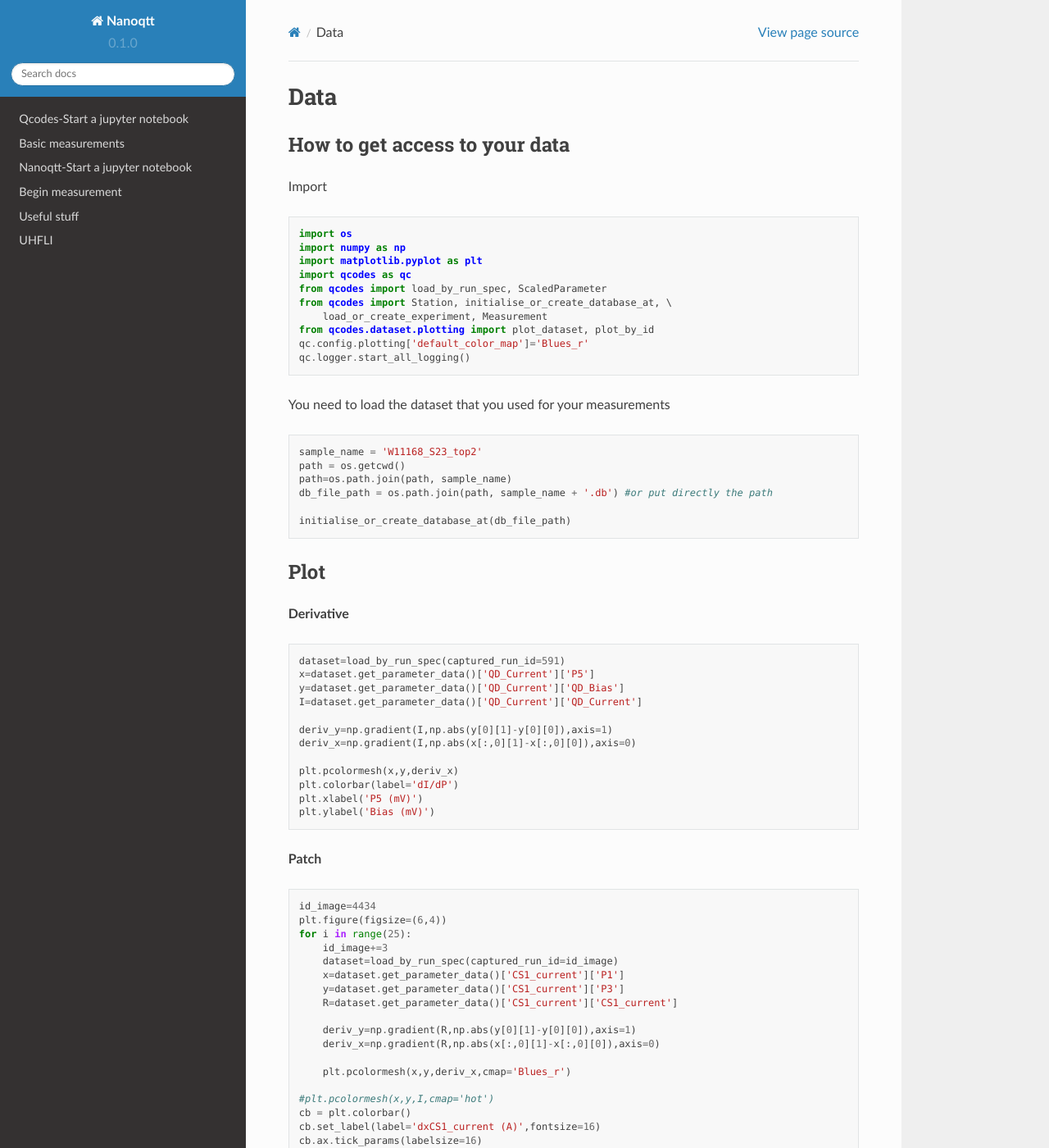
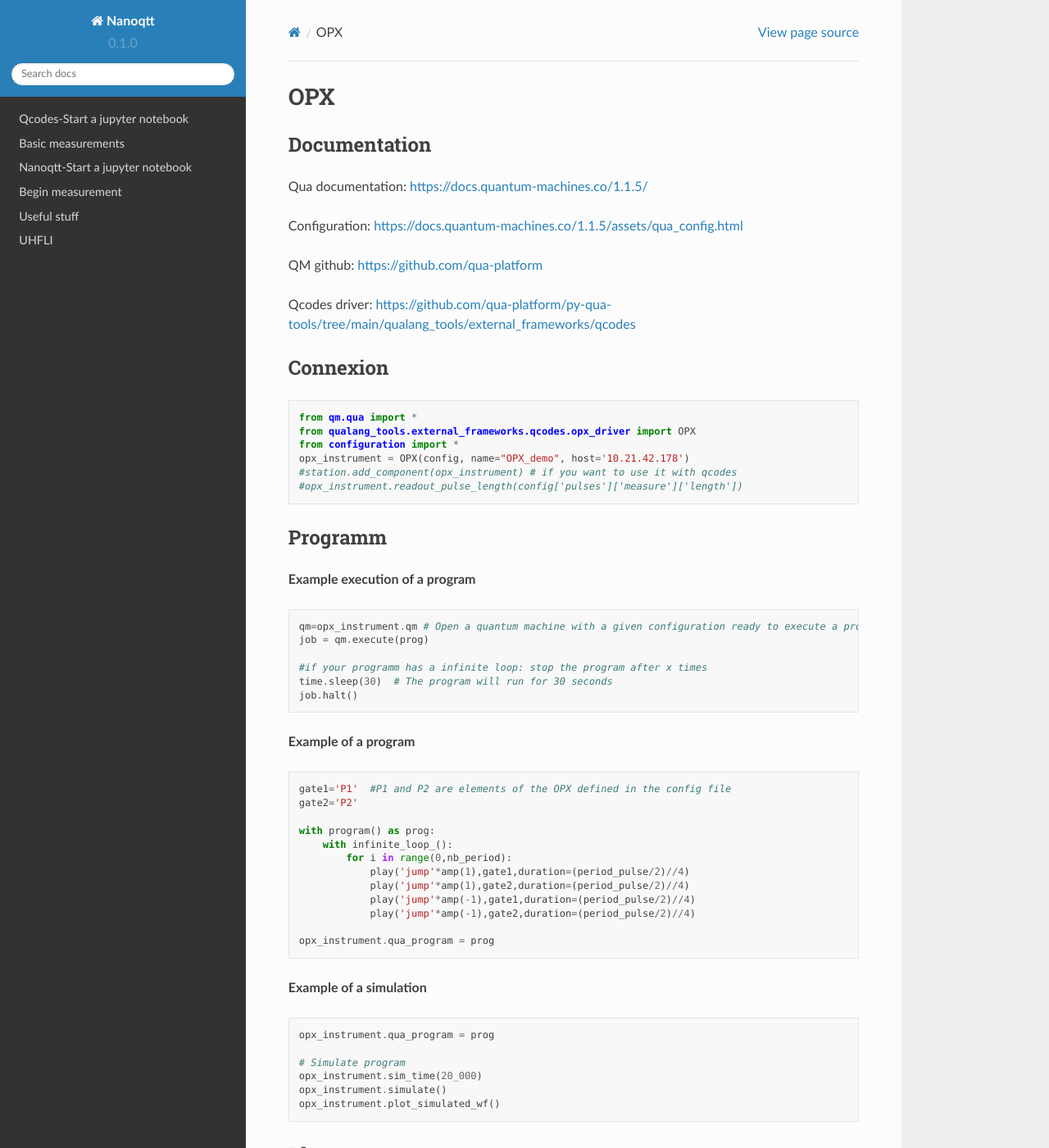
Before and after one commit to nanoelectronics-new/Nanoqtt-new-qtt-tutorial, a Sphinx documentation site: the page built from docs/source/OPX.rst, in a window 1280 px wide and 1400 px high. Shown: the whole window at 82% size. Built offline with Sphinx 7.4.7 and the Read the Docs theme 2.0.0, drawn with Linux system fonts in a browser that asks for light colours.

Commit message:
Update OPX.rst

```diff
--- a/docs/source/OPX.rst
+++ b/docs/source/OPX.rst
@@ -1,37 +1,73 @@
-Data
+OPX
 =====
 
 .. _installation:
 
 
-How to get access to your data
+Documentation
 ------------
 
-Import
+Qua documentation: https://docs.quantum-machines.co/1.1.5/
+
+Configuration: https://docs.quantum-machines.co/1.1.5/assets/qua_config.html
+
+QM github: https://github.com/qua-platform
+
+Qcodes driver: https://github.com/qua-platform/py-qua-tools/tree/main/qualang_tools/external_frameworks/qcodes
+
+
+Connexion
+------------
 
 .. code-block:: python
 
-   import os
-   import numpy as np
-   import matplotlib.pyplot as plt
-   import qcodes as qc
-   from qcodes import load_by_run_spec, ScaledParameter
-   from qcodes import Station, initialise_or_create_database_at, \
-       load_or_create_experiment, Measurement
-   from qcodes.dataset.plotting import plot_dataset, plot_by_id
-   qc.config.plotting['default_color_map']='Blues_r'
-   qc.logger.start_all_logging()
+   from qm.qua import *
+   from qualang_tools.external_frameworks.qcodes.opx_driver import OPX
+   from configuration import *
+   opx_instrument = OPX(config, name="OPX_demo", host='10.21.42.178')
+   #station.add_component(opx_instrument) # if you want to use it with qcodes
+   #opx_instrument.readout_pulse_length(config['pulses']['measure']['length'])
 
-You need to load the dataset that you used for your measurements
+Programm
+------------
+**Example execution of a program**
 
 .. code-block:: python
 
-   sample_name = 'W11168_S23_top2'
-   path = os.getcwd()
-   path=os.path.join(path, sample_name)
-   db_file_path = os.path.join(path, sample_name + '.db') #or put directly the path
+   qm=opx_instrument.qm # Open a quantum machine with a given configuration ready to execute a program
+   job = qm.execute(prog)
 
-   initialise_or_create_database_at(db_file_path)
+   #if your programm has a infinite loop: stop the program after x times
+   time.sleep(30)  # The program will run for 30 seconds
+   job.halt()
+
+**Example of a program**
+
+.. code-block:: python
+
+      gate1='P1'  #P1 and P2 are elements of the OPX defined in the config file
+      gate2='P2'
+
+      with program() as prog:
+          with infinite_loop_():
+              for i in range(0,nb_period):
+                  play('jump'*amp(1),gate1,duration=(period_pulse/2)//4)
+                  play('jump'*amp(1),gate2,duration=(period_pulse/2)//4)
+                  play('jump'*amp(-1),gate1,duration=(period_pulse/2)//4)
+                  play('jump'*amp(-1),gate2,duration=(period_pulse/2)//4)
+
+      opx_instrument.qua_program = prog
+
+**Example of a simulation**
+
+.. code-block:: python
+
+   opx_instrument.qua_program = prog
+
+   # Simulate program
+   opx_instrument.sim_time(20_000)
+   opx_instrument.simulate()
+   opx_instrument.plot_simulated_wf()
 
 
 Plot
```
